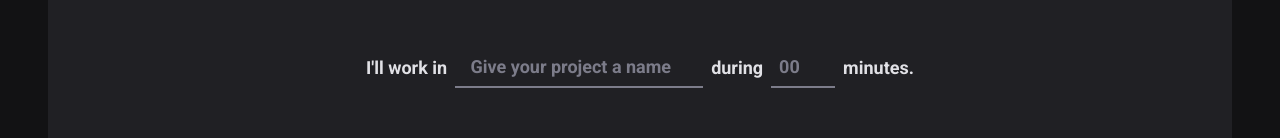
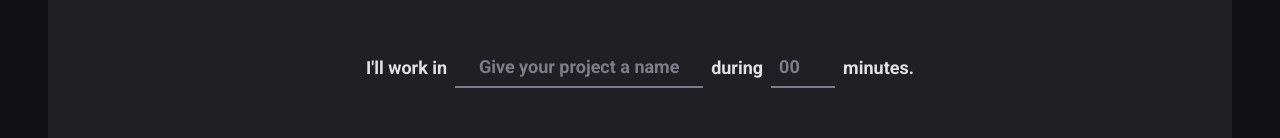
Before and after one commit to Vicentesan/ignite-pomodor, a React (Vite) app: page / in a window 1280 px wide. Shown: the part 183-321 px from the top of the page. Built offline with nearby package versions, Linux system fonts and the light colour scheme.

Commit message:
fix(home): remove the 'calendar' picker and align the text

```diff
--- a/src/pages/Home/styles.ts
+++ b/src/pages/Home/styles.ts
@@ -49,9 +49,10 @@ const BaseInput = styled.input`
 `
 
 export const TaskInput = styled(BaseInput)`
-  text-align: end;
+  text-align: center;
   width: 15.5rem;
-  &::webkit-calendar-picker-indicator {
+
+  &::-webkit-calendar-picker-indicator {
     display: none !important;
   }
 `
```
